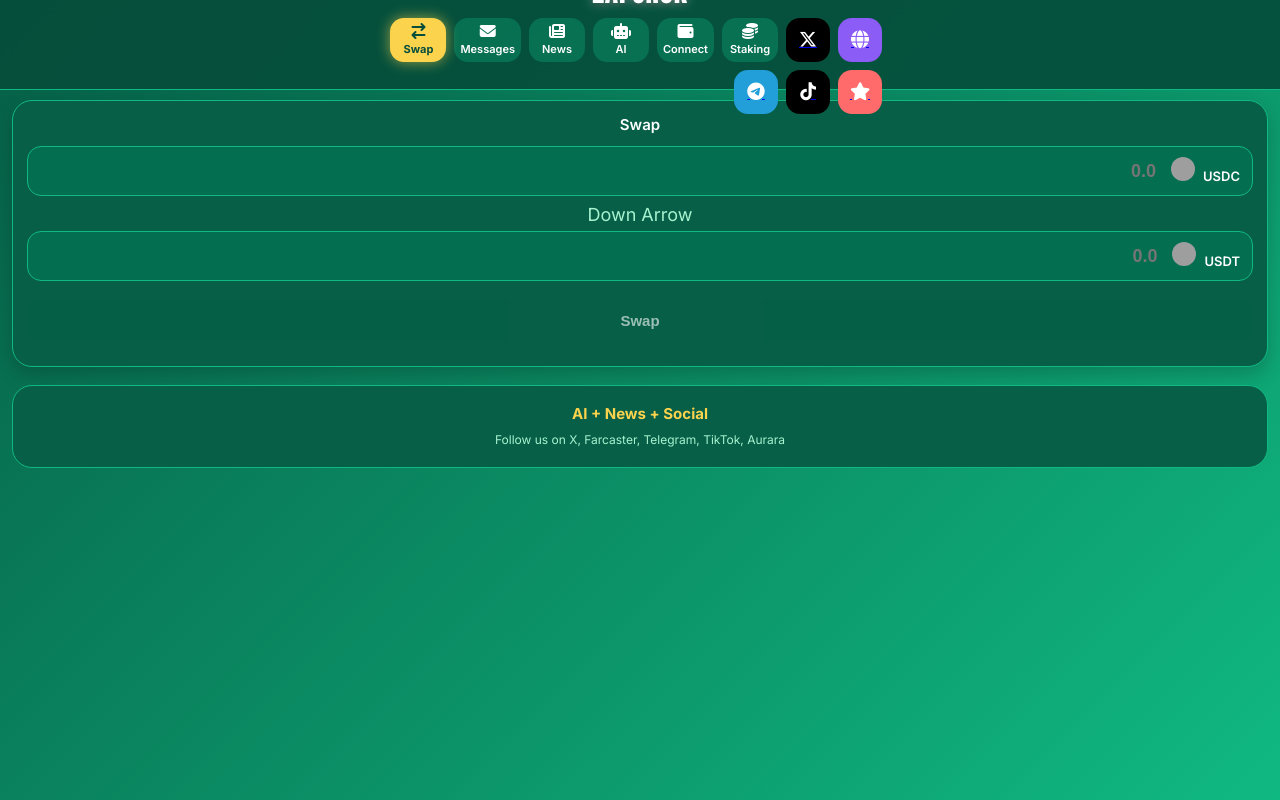
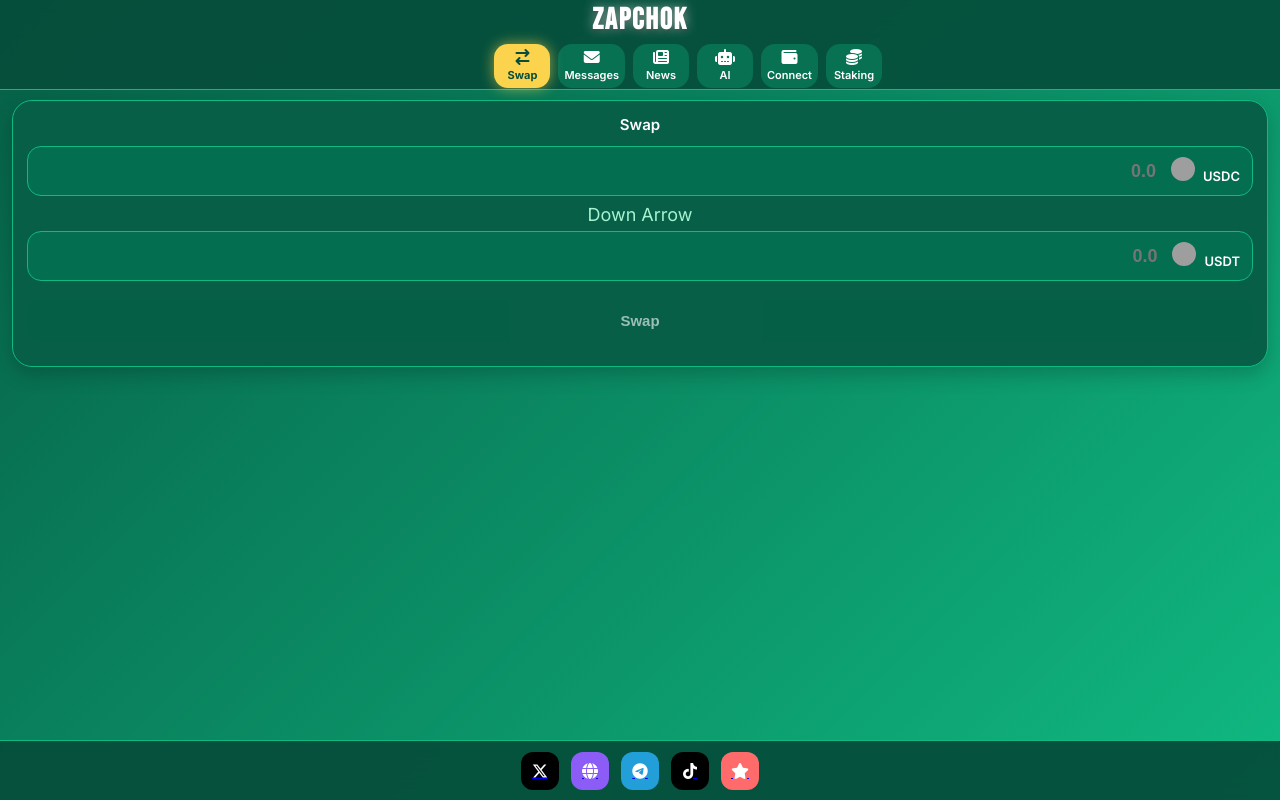
Before and after one commit to Coingraph/hello-arc-pwa, a website: page index.html in a window 1280 px wide. Drawn offline with Linux system fonts and the light colour scheme; grey boxes are pictures that could not be loaded.

Commit message:
NL/DZ: Social Icons in Bottom Bar (Smaller)

```diff
--- a/index.html
+++ b/index.html
@@ -6,7 +6,7 @@
   <title>ZapChok</title>
 
   <!-- PWA -->
-  <link rel="manifest" href="/hello-arc-pwa/manifest.json?v=33" />
+  <link rel="manifest" href="/hello-arc-pwa/manifest.json?v=34" />
   <meta name="theme-color" content="#10B981" />
   <link rel="icon" href="/hello-arc-pwa/icons/icon-192.png" />
 
@@ -34,12 +34,13 @@
       --aurara: #FF6B6B;
     }
     * { margin: 0; padding: 0; box-sizing: border-box; }
-    html, body { height: auto; min-height: 100vh; overflow-x: hidden; }
+    html, body { height: 100%; min-height: 100vh; overflow-x: hidden; }
     body {
       font-family: 'Inter', sans-serif;
       background: linear-gradient(135deg, #065F46, #10B981);
       color: var(--text);
       -webkit-tap-highlight-color: transparent;
+      padding-bottom: 70px; /* للـ Bottom Bar */
     }
 
     .topbar {
@@ -76,20 +77,7 @@
       color: #064E3B; font-weight: 700; box-shadow: 0 4px 12px rgba(252,211,77,0.5);
     }
 
-    .social-btn {
-      width: 44px; height: 44px; border-radius: 14px;
-      display: flex; align-items: center; justify-content: center;
-      cursor: pointer; transition: all 0.2s;
-    }
-    .social-btn.x { background: var(--x); }
-    .social-btn.farcaster { background: var(--farcaster); }
-    .social-btn.telegram { background: var(--telegram); }
-    .social-btn.tiktok { background: var(--tiktok); }
-    .social-btn.aurara { background: var(--aurara); }
-    .social-btn i { font-size: 18px; color: white; }
-    .social-btn:hover { transform: scale(1.1); }
-
-    .main { padding: 100px 12px 120px; min-height: 100vh; }
+    .main { padding: 100px 12px 20px; min-height: calc(100vh - 160px); }
 
     .swap-card, .msg-card, .news-card, .ai-card {
       background: var(--card); border-radius: 20px; padding: 14px;
@@ -173,21 +161,33 @@
     .wallet-option img { width: 36px; height: 36px; border-radius: 10px; }
     .wallet-name { font-weight: 600; color: white; }
 
-    .extra-content {
-      padding: 18px 14px; background: var(--card); border-radius: 20px;
-      margin: 18px 0; border: 1px solid var(--border); text-align: center;
+    /* Bottom Bar */
+    .bottom-bar {
+      position: fixed; bottom: 0; left: 0; right: 0;
+      height: 60px; background: rgba(6, 78, 59, 0.95);
+      backdrop-filter: blur(14px); border-top: 1px solid var(--border);
+      display: flex; align-items: center; justify-content: center;
+      gap: 12px; padding: 0 16px; z-index: 1000;
     }
-    .extra-content h3 { font-size: 15px; margin-bottom: 8px; color: var(--gold); }
-    .extra-content p { font-size: 12px; color: var(--muted); line-height: 1.5; }
+    .social-btn {
+      width: 38px; height: 38px; border-radius: 12px;
+      display: flex; align-items: center; justify-content: center;
+      cursor: pointer; transition: all 0.2s;
+    }
+    .social-btn.x { background: var(--x); }
+    .social-btn.farcaster { background: var(--farcaster); }
+    .social-btn.telegram { background: var(--telegram); }
+    .social-btn.tiktok { background: var(--tiktok); }
+    .social-btn.aurara { background: var(--aurara); }
+    .social-btn i { font-size: 16px; color: white; }
+    .social-btn:hover { transform: scale(1.15); box-shadow: 0 4px 10px rgba(0,0,0,0.3); }
 
     @media (max-width: 480px) {
       .topbar { height: 85px; padding: 8px 12px; }
       .app-name { font-size: 28px; }
       .nav-btn { min-width: 52px; height: 42px; font-size: 10px; }
       .nav-btn i { font-size: 15px; }
-      .social-btn { width: 40px; height: 40px; }
-      .social-btn i { font-size: 16px; }
-      .main { padding: 95px 10px 110px; }
+      .main { padding: 95px 10px 80px; }
       .swap-card, .msg-card, .news-card, .ai-card { padding: 12px; border-radius: 18px; }
       .token-row { padding: 9px 11px; }
       .token-row input { font-size: 17px; }
@@ -195,6 +195,9 @@
       .token-name { font-size: 12px; }
       .btn { padding: 12px; font-size: 14px; }
       .modal-content { padding: 18px; }
+      .social-btn { width: 36px; height: 36px; }
+      .social-btn i { font-size: 15px; }
+      .bottom-bar { height: 56px; gap: 10px; }
     }
   </style>
 </head>
@@ -222,13 +225,6 @@
       <div class="nav-btn" id="btn-staking">
         <i class="fas fa-coins"></i><span>Staking</span>
       </div>
-
-      <!-- Social Icons -->
-      <a href="https://x.com/zapchok" target="_blank" class="social-btn x"><i class="fab fa-x-twitter"></i></a>
-      <a href="https://warpcast.com/zapchok" target="_blank" class="social-btn farcaster"><i class="fas fa-globe"></i></a>
-      <a href="https://t.me/zapchok" target="_blank" class="social-btn telegram"><i class="fab fa-telegram"></i></a>
-      <a href="https://tiktok.com/@zapchok" target="_blank" class="social-btn tiktok"><i class="fab fa-tiktok"></i></a>
-      <a href="https://aurara.app/zapchok" target="_blank" class="social-btn aurara"><i class="fas fa-star"></i></a>
     </div>
   </div>
 
@@ -296,12 +292,15 @@
       </div>
     </div>
 
-    <!-- Extra -->
-    <div class="extra-content">
-      <h3>AI + News + Social</h3>
-      <p>Follow us on X, Farcaster, Telegram, TikTok, Aurara</p>
-    </div>
+  </div>
 
+  <!-- Bottom Bar with Social Icons -->
+  <div class="bottom-bar">
+    <a href="https://x.com/zapchok" target="_blank" class="social-btn x"><i class="fab fa-x-twitter"></i></a>
+    <a href="https://warpcast.com/zapchok" target="_blank" class="social-btn farcaster"><i class="fas fa-globe"></i></a>
+    <a href="https://t.me/zapchok" target="_blank" class="social-btn telegram"><i class="fab fa-telegram"></i></a>
+    <a href="https://tiktok.com/@zapchok" target="_blank" class="social-btn tiktok"><i class="fab fa-tiktok"></i></a>
+    <a href="https://aurara.app/zapchok" target="_blank" class="social-btn aurara"><i class="fas fa-star"></i></a>
   </div>
 
   <!-- Wallet Modal -->
@@ -518,7 +517,7 @@
 
       updateConnectButton();
       if ('serviceWorker' in navigator) {
-        navigator.serviceWorker.register('/hello-arc-pwa/sw.js?v=33');
+        navigator.serviceWorker.register('/hello-arc-pwa/sw.js?v=34');
       }
     });
   </script>
```
